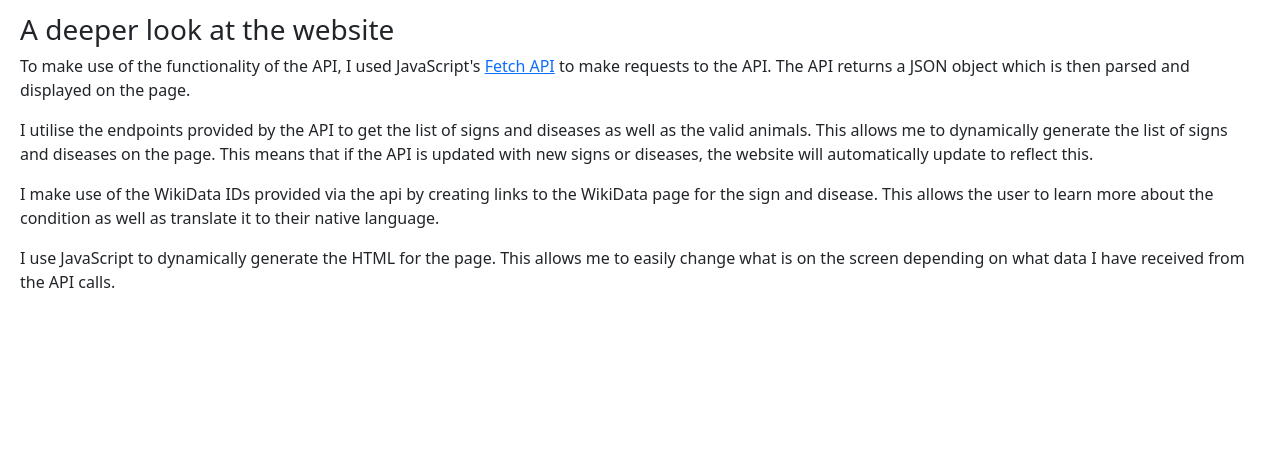
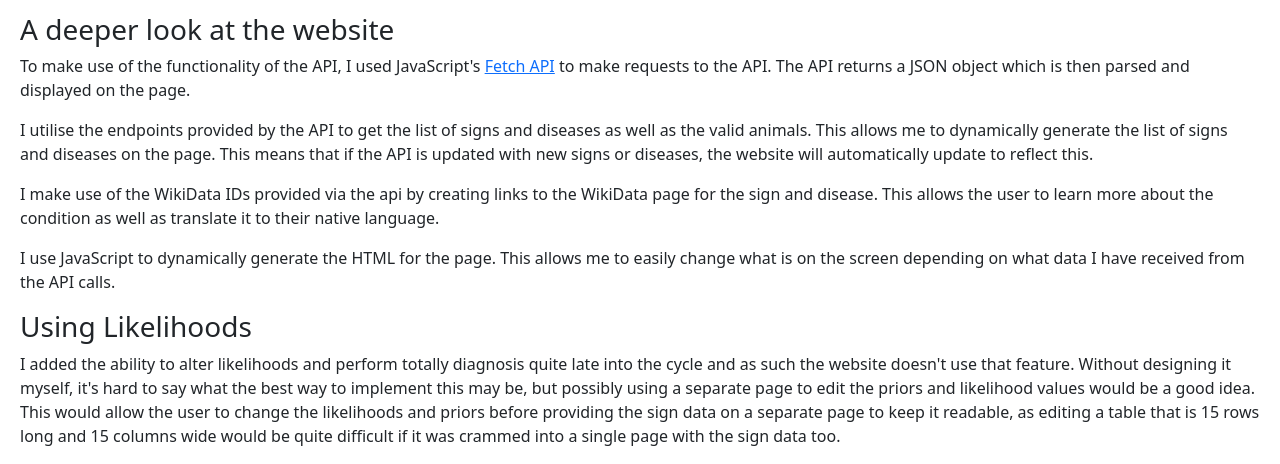
Before and after one commit to frasercs/dissertation-site, a plain HTML site: page about.html in a window 1280 px wide. Shown: the part 360-824 px from the top of the page. Before the commit the page ends 800 px from the top, so only its background shows below. Drawn offline with nearby package versions, Linux system fonts and the light colour scheme.

Commit message:
site done

```diff
--- a/about.html
+++ b/about.html
@@ -118,6 +118,19 @@
                 This allows me to easily change what is on the screen depending
                 on what data I have received from the API calls.
             </p>
+            <h3>Using Likelihoods</h3>
+            <p>
+                I added the ability to alter likelihoods and perform totally
+                diagnosis quite late into the cycle and as such the website
+                doesn't use that feature. Without designing it myself, it's hard
+                to say what the best way to implement this may be, but possibly
+                using a separate page to edit the priors and likelihood values
+                would be a good idea. This would allow the user to change the
+                likelihoods and priors before providing the sign data on a
+                separate page to keep it readable, as editing a table that is 15
+                rows long and 15 columns wide would be quite difficult if it was
+                crammed into a single page with the sign data too.
+            </p>
         </div>
 
         <script
```
Also changed, not shown: index.html (+10 -1 lines).
